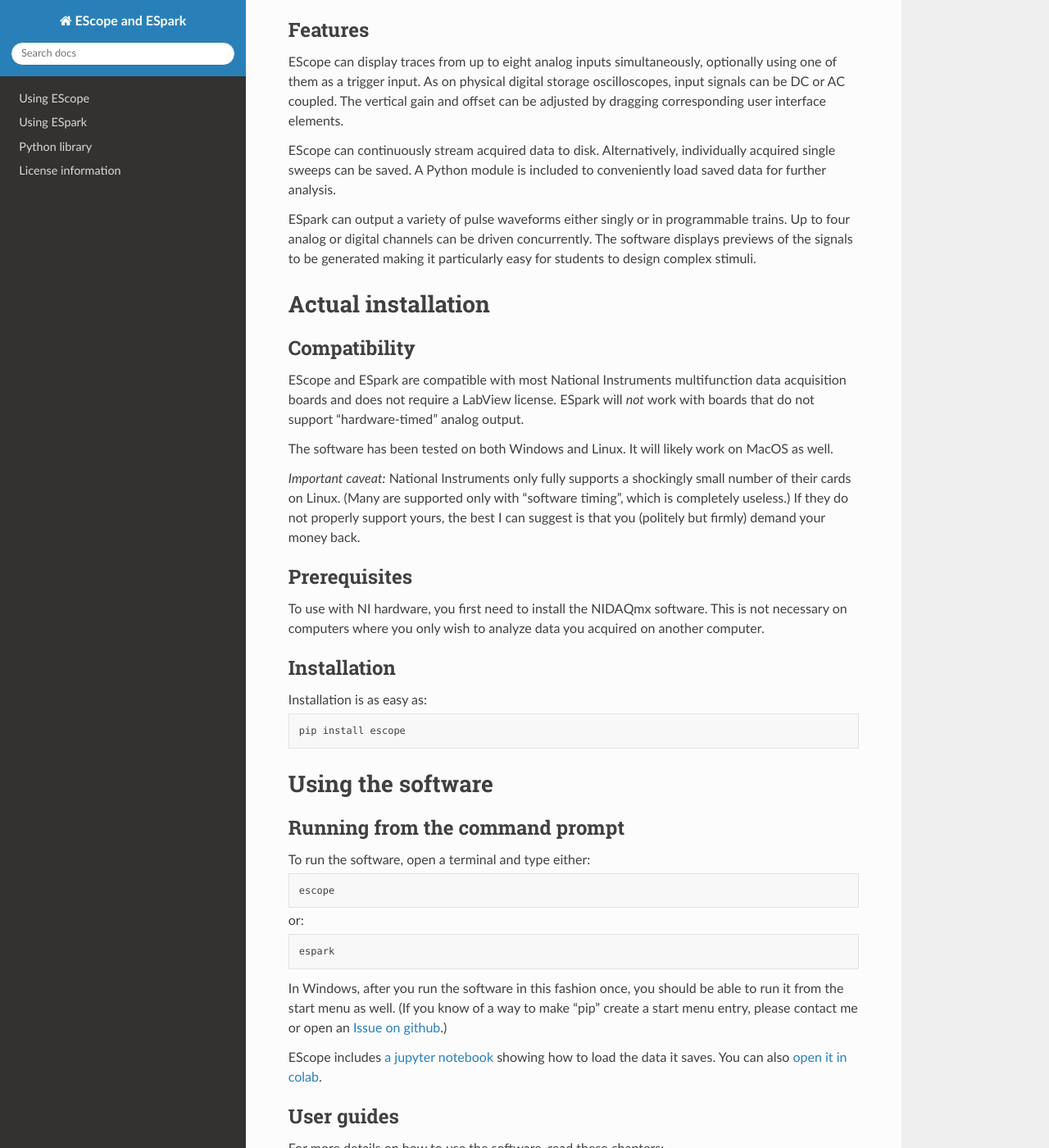
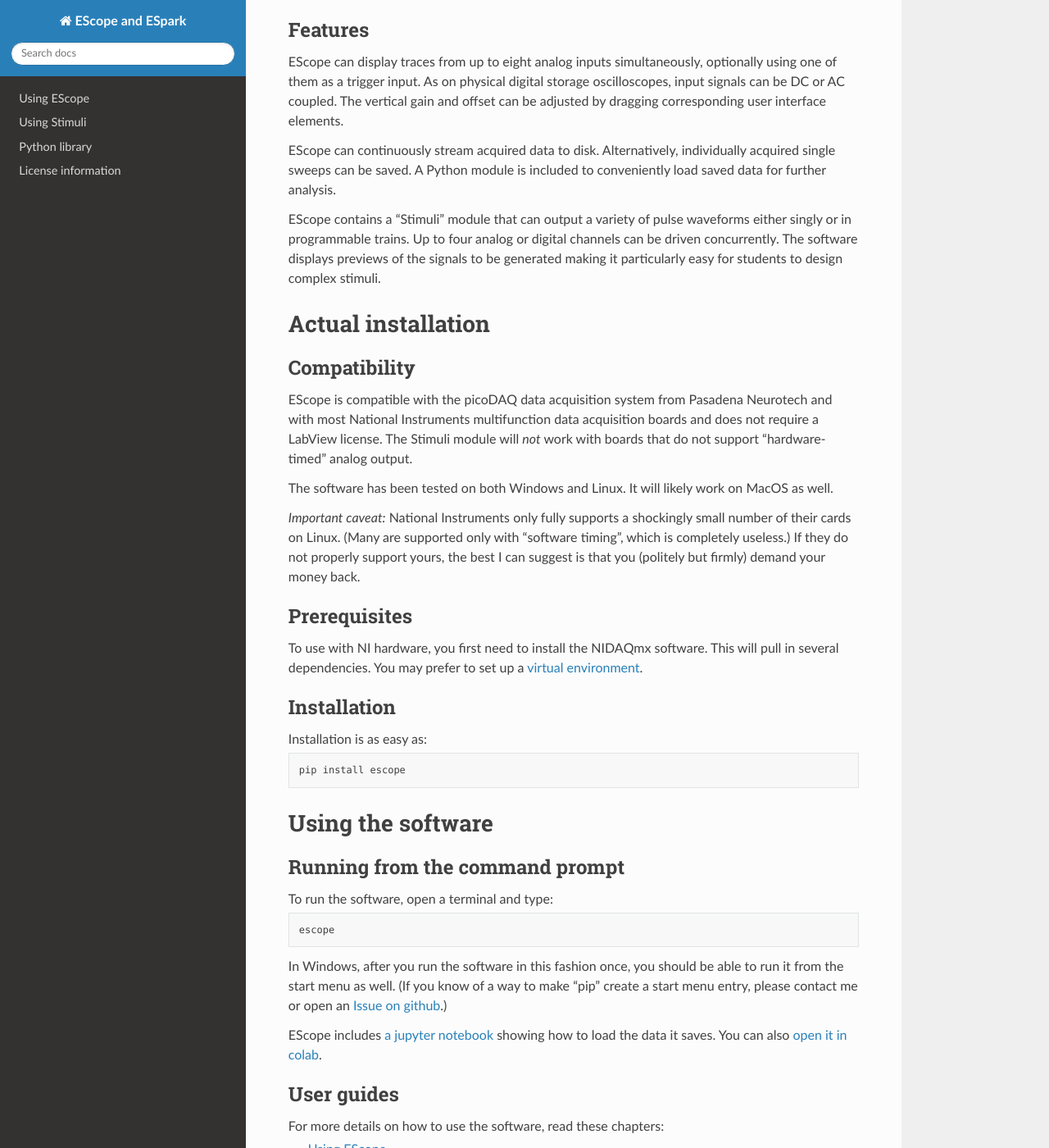
Before and after one commit to wagenadl/escope, a Sphinx documentation site: the page built from docs/source/index.rst, in a window 1280 px wide and 1400 px high, scrolled down 1432 px. Shown: the whole window at 82% size. Built offline with Sphinx 7.4.7 and the Read the Docs theme 3.1.0, drawn with Linux system fonts in a browser that asks for light colours; some of the changed text lies outside the part shown.

Commit message:
Updated docs

```diff
--- a/docs/source/index.rst
+++ b/docs/source/index.rst
@@ -6,7 +6,7 @@
 Introduction
 ============
 
-EScope and ESpark are a software oscilloscope and function generator
+EScope is a software oscilloscope and function generator
 aimed primarily but not exclusively at electrophysiology.
 
 
@@ -28,7 +28,7 @@
     :align: center
     :class: no-scaled-link
 
-    ESpark running on Windows
+    The Stimuli module running on Windows
 
 Features
 --------
@@ -43,11 +43,11 @@
 individually acquired single sweeps can be saved. A Python module is
 included to conveniently load saved data for further analysis.
 
-ESpark can output a variety of pulse waveforms either singly or in
-programmable trains. Up to four analog or digital channels can be
-driven concurrently. The software displays previews of the signals to
-be generated making it particularly easy for students to design
-complex stimuli.
+EScope contains a “Stimuli” module that can output a variety of pulse
+waveforms either singly or in programmable trains. Up to four analog
+or digital channels can be driven concurrently. The software displays
+previews of the signals to be generated making it particularly easy
+for students to design complex stimuli.
 
 Actual installation
 ===================
@@ -55,9 +55,10 @@
 Compatibility
 -------------
 
-EScope and ESpark are compatible with most National Instruments
-multifunction data acquisition boards and does not require a LabView
-license. ESpark will *not* work with boards that do not support
+EScope is compatible with the picoDAQ data acquisition system from
+Pasadena Neurotech and with most National Instruments multifunction
+data acquisition boards and does not require a LabView license. The
+Stimuli module will *not* work with boards that do not support
 “hardware-timed” analog output.
 
 The software has been tested on both Windows and
@@ -73,8 +74,9 @@
 -------------
 
 To use with NI hardware, you first need to install the NIDAQmx
-software. This is not necessary on computers where you only wish to
-analyze data you acquired on another computer.
+software. This will pull in several dependencies. You may prefer to set up a
+`virtual environment <https://docs.python.org/3/library/venv.html>`_.
+
 
 Installation
 ------------
@@ -91,13 +93,9 @@
 
 .. container:: compound
 
-    To run the software, open a terminal and type either::
+    To run the software, open a terminal and type::
 
         escope
-
-    or::
-
-        espark
 
 In Windows, after you run the software in this fashion once, you
 should be able to run it from the start menu as well. (If you know of
@@ -128,7 +126,7 @@
 License information
 ===================
 
-EScope and ESpark are free software. Read what that means here:
+EScope is free software. Read what that means here:
 
 .. toctree::
    :maxdepth: 1
```
Also changed, not shown: README.md (+7 -6 lines), docs/source/espark-bin.rst (+4 -4 lines).
